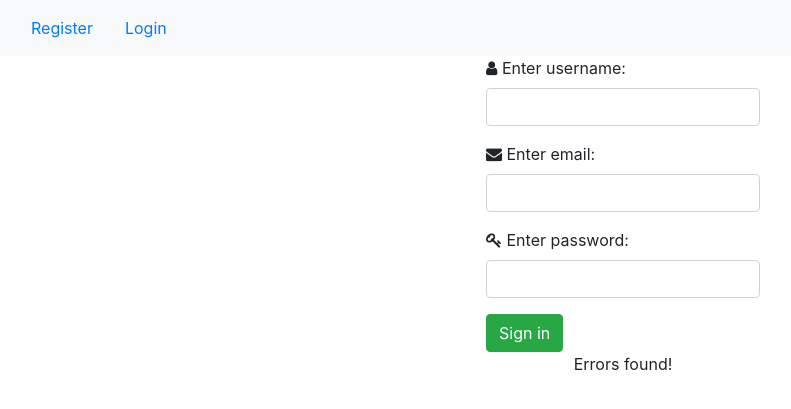
After one commit to Level-2-Project/Project---2, a PHP site: page /sign_in.php in a window 1280 px wide. The commit adds this page. Shown: the top 409 px of the page, without its empty margins (17-808 px from the left). Run offline with PHP 8.4, Linux system fonts and the light colour scheme.

Commit message:
update from aleks 24.032021
new update

```diff
--- /dev/null
+++ b/Project/sign_in.php
@@ -0,0 +1,84 @@
+<?php
+include '../Project/includes/header.php';
+?>
+<div class="parent-container d-flex">
+	<div class="container d-flex justify-content-center">
+		<div class="row h-100">
+			<div class="col-xs-6">
+			<form method="post" action="">
+				<div class="form-group">
+					<label for="unit_name"><i class="fa fa-user" aria-hidden="true"></i> Enter username:</label>
+						<input type="text" name="name" id="name" class="form-control">
+					</div>
+					<div class="form-group">
+						<label for="unit_name"><i class="fa fa-envelope" aria-hidden="true"></i> Enter email:</label>
+						<input type="text" name="email" id="email" class="form-control">
+					</div>
+					<div class="form-group">
+						<label for="unit_name"><i class="fa fa-key" aria-hidden="true"></i> Enter password:</label>
+						<input type="password" name="password" id="password" class="form-control">
+					</div>
+					<button type="submit" class="btn btn-success text-center">Sign in</button>
+				</form>
+			</div>
+		</div>
+	</div>
+</div>
+
+<?php
+
+//1
+
+$error = 0;
+
+if( isset($_POST['name'])){
+	$name = $_POST['name'];
+	if (strlen($name) < 8) {
+		echo "<p class= ".'text-center'.">".'<i class="fa fa-exclamation-circle" aria-hidden="true"></i>'." The username must be minimum 8 characters!</p>";
+		$error++;
+	}
+}else{
+	$error++;
+}
+
+
+if (isset($_POST['email'])) {
+	$email = $_POST['email'];
+	if (strlen($email) < 20) {
+		echo "<p class= ".'text-center'.">".'<i class="fa fa-exclamation-circle" aria-hidden="true"></i>'." The email must be minimum 20 characters!</p>";
+		$error++;
+	}
+}else{
+	$error++;
+}
+
+
+if (isset($_POST['password'])) {
+	$password = $_POST['password'];
+	if (strlen($password) < 10) {
+		echo "<p class= ".'text-center'.">".'<i class="fa fa-exclamation-circle" aria-hidden="true"></i>'." The password must be minimum 10 characters!</p>";
+		$error++;
+	}
+}else{
+	$error++;
+}
+
+//2 insert_query
+if ($error > 0) {
+	echo "<p class= ".'text-center'.">Errors found!</p>";
+}else{
+	$insert_query = "INSERT INTO `users`(`name`, `email`, `password`) VALUES ('$name', '$email', '$password')";
+//3
+	$result = mysqli_query($conn, $insert_query);
+
+	//var_dump($result);
+	if($result){
+		echo "Recorde created successfuly";
+	} else {
+		die('Query failed!' . mysqli_error($conn));
+	}
+}
+
+
+
+include '../Project/includes/footer.php';
--- a/Project/register.php
+++ b/Project/sign_up.php
@@ -2,7 +2,7 @@
 include '../Project/includes/header.php';
 ?>
 <div class="parent-container d-flex">
-	<div class="container">
+	<div class="container d-flex justify-content-center">
 		<div class="row h-100">
 			<div class="col-xs-6" >
 			<form method="post" action="">
@@ -18,7 +18,7 @@ include '../Project/includes/header.php';
 						<label for="unit_name"><i class="fa fa-key" aria-hidden="true"></i> Enter password:</label>
 						<input type="password" name="password" id="password" class="form-control">
 					</div>
-					<button type="submit" class="btn btn-success">Register</button>
+					<button type="submit" class="btn btn-success">Sign up</button>
 				</form>
 			</div>
 		</div>
```
